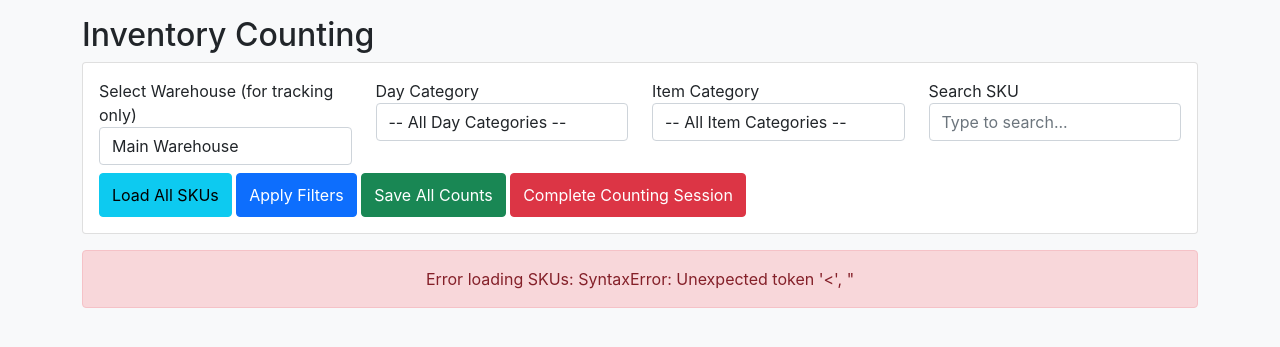
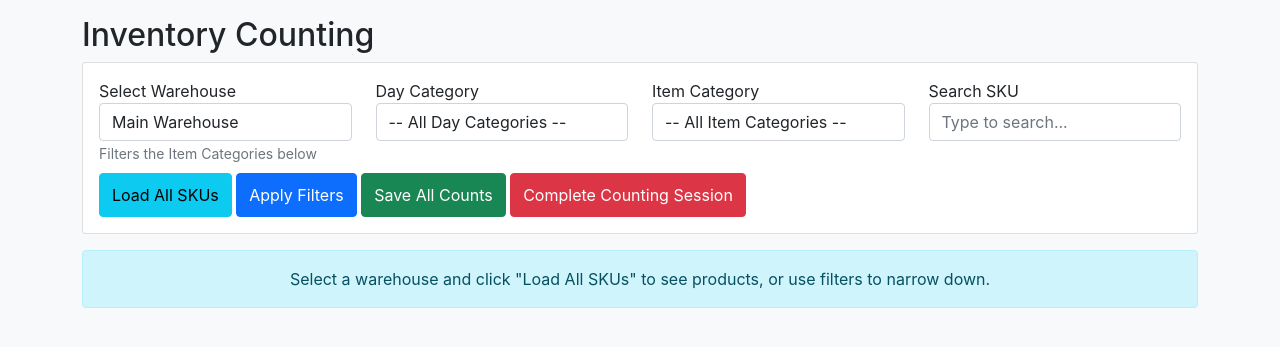
Before and after one commit to inventorywebapp/inventory_webapp, a Flask app: template templates/counting.html in a window 1280 px wide. Shown: the part 56-403 px from the top of the page. Run offline with Flask 3, Linux system fonts and the light colour scheme; the template is opened without the code that fills it, so the values that code supplies are empty.

Commit message:
Update counting.html

```diff
--- a/templates/counting.html
+++ b/templates/counting.html
@@ -7,11 +7,12 @@
     <div class="card-body">
         <div class="row">
             <div class="col-md-3">
-                <label>Select Warehouse (for tracking only)</label>
+                <label>Select Warehouse</label>
                 <select id="warehouse" class="form-control">
-                    <option value="Main Warehouse">Main Warehouse</option>
-                    <option value="5th Floor Warehouse">5th Floor Warehouse</option>
+                    <option value="Main">Main Warehouse</option>
+                    <option value="5thFloor">5th Floor Warehouse</option>
                 </select>
+                <small class="text-muted">Filters the Item Categories below</small>
             </div>
             <div class="col-md-3">
                 <label>Day Category</label>
@@ -57,16 +58,72 @@
 <div id="skusList" class="row">
     <div class="col-12">
         <div class="alert alert-info text-center">
-            Click "Load All SKUs" to see all products, or use filters to narrow down.
+            Select a warehouse and click "Load All SKUs" to see products, or use filters to narrow down.
         </div>
     </div>
 </div>
 
 <script>
+// Define which Item Categories belong to 5th Floor Warehouse
+const FIFTH_FLOOR_CATEGORIES = [
+    'Console/Armrest',
+    'Deep Dish-3D',
+    'Deep Dish-5D',
+    'Deep Dish-5D-CF',
+    'Deep Dish-DL',
+    'Deep Dish-DM',
+    'Deep Dish-ROHS',
+    'Deep Dish-TPE-CF',
+    'Deep Dish-UN',
+    'Trunk Tray'
+];
+
+// Store all item categories from server
+let allItemCategories = {{ item_categories|tojson }};
+
 let currentSessionId = null;
 
+// Function to filter item categories based on warehouse selection
+function filterItemCategoriesByWarehouse() {
+    let warehouse = document.getElementById('warehouse').value;
+    let itemCategorySelect = document.getElementById('itemCategory');
+    let currentValue = itemCategorySelect.value;
+
+    // Clear existing options
+    itemCategorySelect.innerHTML = '<option value="All">-- All Item Categories --</option>';
+
+    let filteredCategories = [];
+
+    if (warehouse === '5thFloor') {
+        // Only show 5th Floor categories
+        filteredCategories = allItemCategories.filter(cat => FIFTH_FLOOR_CATEGORIES.includes(cat));
+    } else {
+        // Show Main Warehouse categories (all except 5th Floor)
+        filteredCategories = allItemCategories.filter(cat => !FIFTH_FLOOR_CATEGORIES.includes(cat));
+    }
+
+    // Sort alphabetically
+    filteredCategories.sort();
+
+    // Add filtered categories to dropdown
+    for (let i = 0; i < filteredCategories.length; i++) {
+        let option = document.createElement('option');
+        option.value = filteredCategories[i];
+        option.textContent = filteredCategories[i];
+        itemCategorySelect.appendChild(option);
+    }
+
+    // Try to restore previous selection if still valid
+    if (currentValue !== 'All' && filteredCategories.includes(currentValue)) {
+        itemCategorySelect.value = currentValue;
+    }
+}
+
 function loadAllSkus() {
-    loadSkus('All', 'All', '');
+    let dayCategory = document.getElementById('dayCategory').value;
+    let itemCategory = document.getElementById('itemCategory').value;
+    let search = document.getElementById('searchSku').value;
+    loadSkus(dayCategory, itemCategory, search);
 }
 
 function applyFilters() {
@@ -162,6 +219,7 @@ function escapeHtml(text) {
 
 function saveAllCounts() {
     let warehouse = document.getElementById('warehouse').value;
+    let warehouseDisplay = warehouse === '5thFloor' ? '5th Floor Warehouse' : 'Main Warehouse';
     let counts = {};
 
     let countInputs = document.querySelectorAll('.initial-count');
@@ -176,7 +234,7 @@ function saveAllCounts() {
 
     let totalCounted = Object.keys(counts).length;
 
-    if (!confirm('Save counts for ' + totalCounted + ' SKUs to ' + warehouse + '?')) {
+    if (!confirm('Save counts for ' + totalCounted + ' SKUs to ' + warehouseDisplay + '?')) {
         return;
     }
 
@@ -191,7 +249,7 @@ function saveAllCounts() {
         },
         body: JSON.stringify({
             session_id: currentSessionId,
-            warehouse: warehouse,
+            warehouse: warehouseDisplay,
             counts: counts
         })
     })
@@ -252,7 +310,7 @@ function showRecountModal(recountItems) {
     }
 
     html += '</tbody></table></div>';
-    html += '<button class="btn btn-primary" onclick="saveRecounts()">Save Recounts</button>';
+    html += '<button class="btn btn-primary mt-3" onclick="saveRecounts()">Save Recounts</button>';
 
     // Create modal dynamically
     let modalHtml = `
@@ -347,9 +405,17 @@ function completeCounting() {
     }
 }
 
-// Auto-load SKUs on page load
+// Event listener for warehouse dropdown change
+document.getElementById('warehouse').addEventListener('change', function() {
+    filterItemCategoriesByWarehouse();
+    // Auto-load SKUs when warehouse changes
+    loadAllSkus();
+});
+
+// Auto-load SKUs on page load and setup category filter
 document.addEventListener('DOMContentLoaded', function() {
-    console.log('Page loaded, loading SKUs...');
+    console.log('Page loaded, setting up warehouse filter...');
+    filterItemCategoriesByWarehouse();
     loadAllSkus();
 });
 </script>
```
